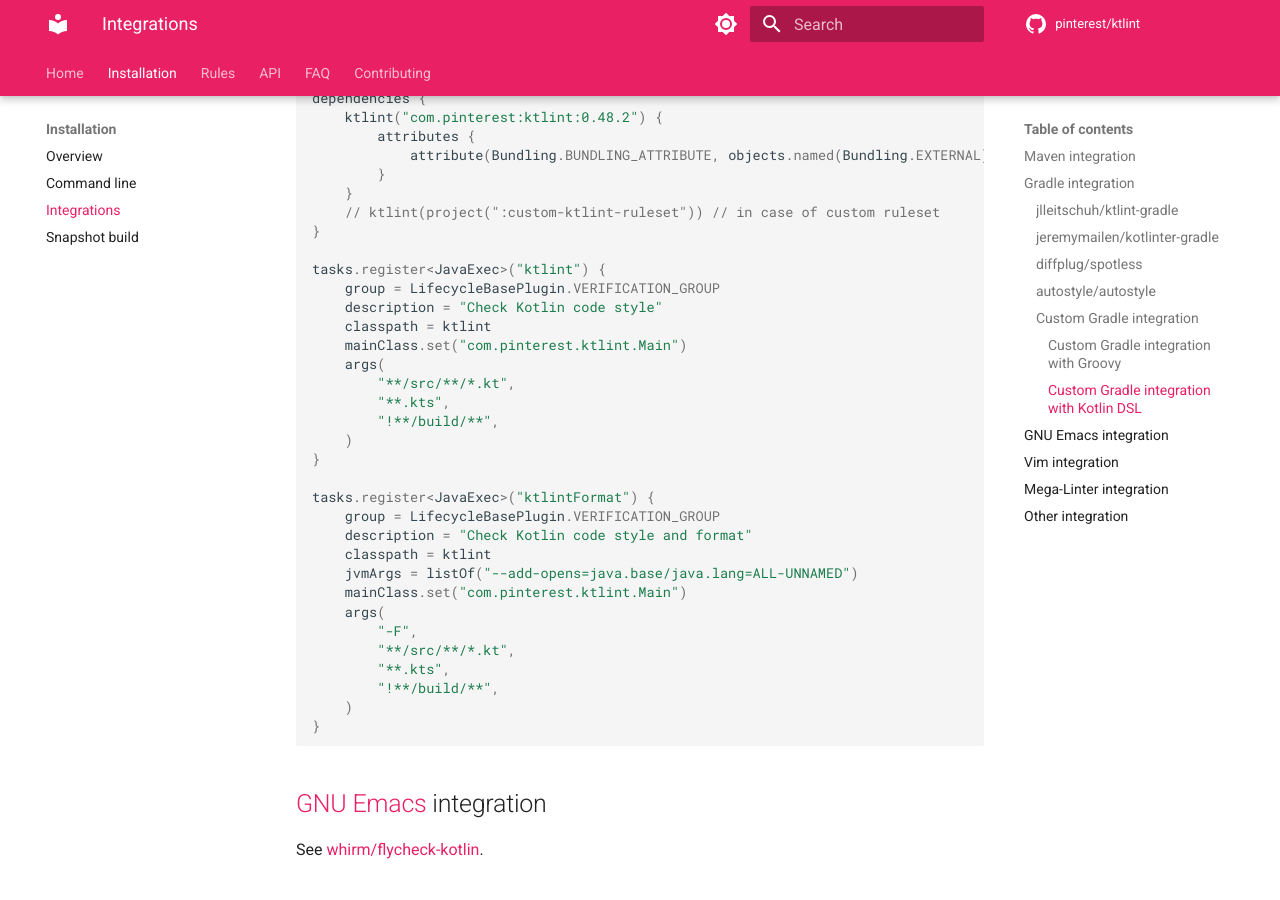
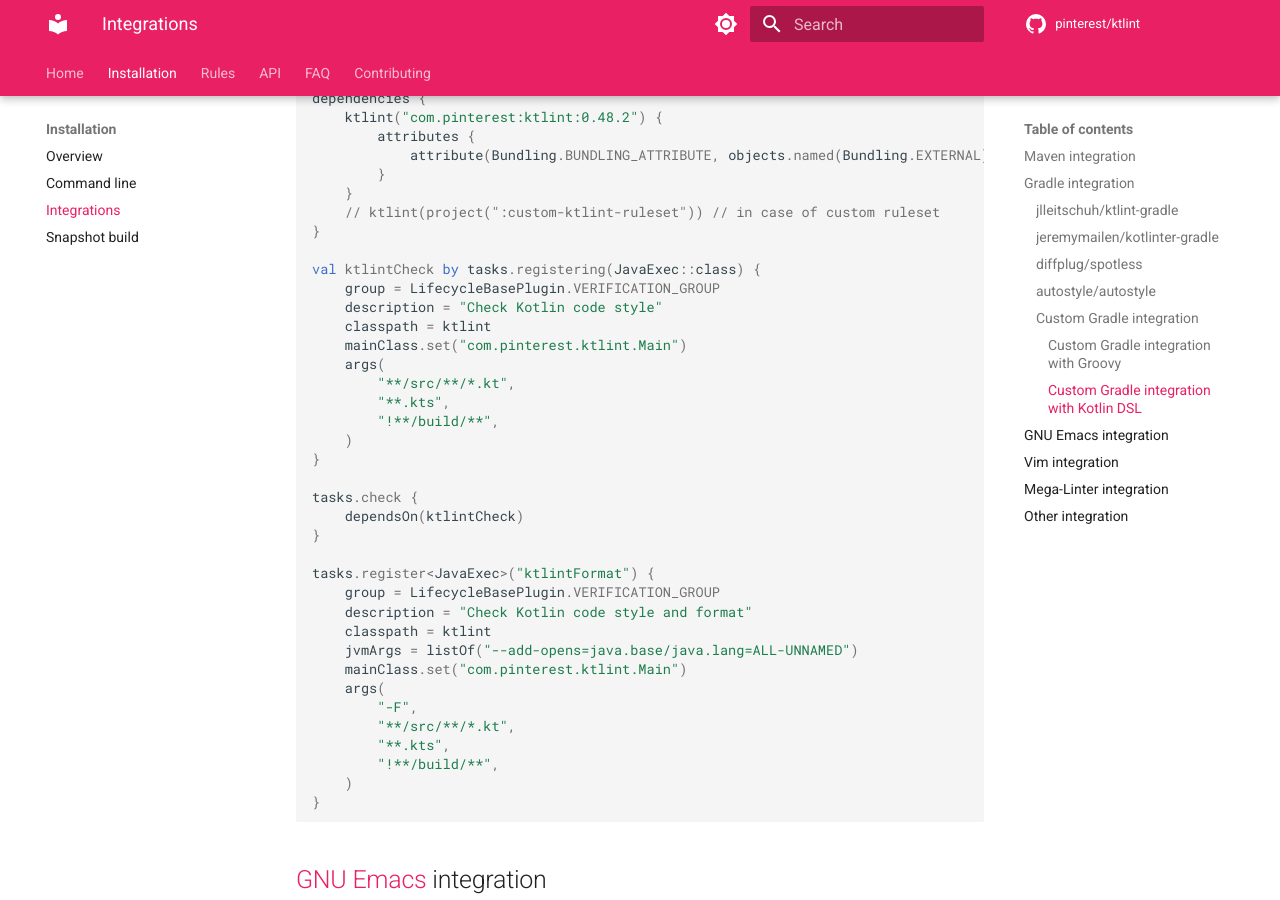
Before and after one commit to pinterest/ktlint, an MkDocs documentation site: the page built from docs/install/integrations.md, in a window 1280 px wide and 900 px high, scrolled down 4172 px. Built offline with MkDocs 1.6.1 and Material for MkDocs 9.7.7, drawn with Linux system fonts in a browser that asks for light colours; comment, search, counter and statistics services are not loaded; some of the changed text lies outside the part shown.

Commit message:
Use ktlintCheck as the check task name

```diff
--- a/docs/install/integrations.md
+++ b/docs/install/integrations.md
@@ -129,7 +129,7 @@
     // ktlint will pick them up
 }
 
-tasks.register("ktlint", JavaExec) {
+tasks.register("ktlintCheck", JavaExec) {
     group = "verification"
     description = "Check Kotlin code style."
     classpath = configurations.ktlint
@@ -139,7 +139,7 @@
 }
 
 tasks.named("check") {
-    dependsOn tasks.named("ktlint")
+    dependsOn tasks.named("ktlintCheck")
 }
 
 tasks.register("ktlintFormat", JavaExec) {
@@ -176,7 +176,7 @@
     // ktlint(project(":custom-ktlint-ruleset")) // in case of custom ruleset
 }
 
-tasks.register<JavaExec>("ktlint") {
+val ktlintCheck by tasks.registering(JavaExec::class) {
     group = LifecycleBasePlugin.VERIFICATION_GROUP
     description = "Check Kotlin code style"
     classpath = ktlint
@@ -186,6 +186,10 @@
         "**.kts",
         "!**/build/**",
     )
+}
+
+tasks.check {
+    dependsOn(ktlintCheck)
 }
 
 tasks.register<JavaExec>("ktlintFormat") {
```
Also changed, not shown: 3 other files.
